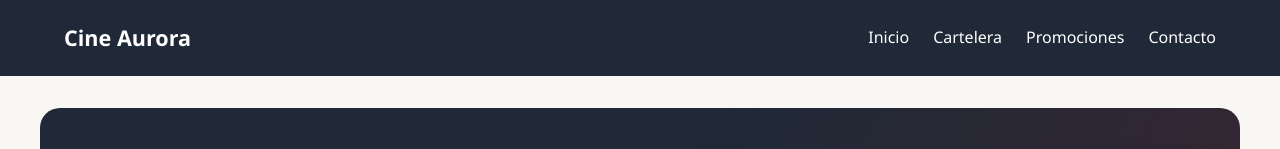
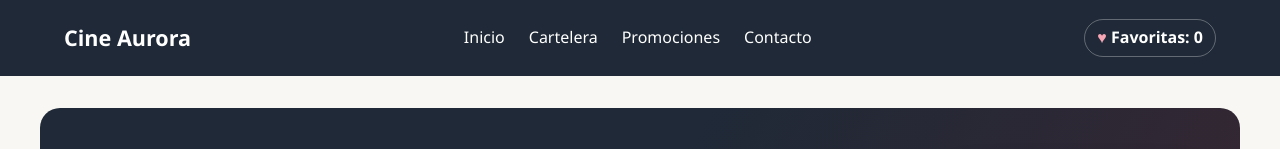
Before and after one commit to greciahuanco/DAE_LAB08, a React (Vite) app in the folder frontend/: page / in a window 1280 px wide. Shown: the top 149 px of the page. Built offline with nearby package versions, Linux system fonts and the light colour scheme.

Commit message:
lab11: comparto el contador de favoritas con la cabecera

```diff
--- a/frontend/src/App.jsx
+++ b/frontend/src/App.jsx
@@ -27,6 +27,7 @@ function App() {
   const [favoriteNotice, setFavoriteNotice] = useState(null)
   const [searchText, setSearchText] = useState('')
   const debouncedSearchText = useDebounce(searchText, searchDelay)
+  const favoriteCount = favoriteMovies.length
 
   useEffect(() => {
     window.localStorage.setItem(favoritesStorageKey, JSON.stringify(favoriteMovies))
@@ -66,7 +67,7 @@ function App() {
 
   return (
     <>
-      <Header />
+      <Header favoriteCount={favoriteCount} />
       <main id="cartelera">
         <Hero
           movie={movies[0]}
--- a/frontend/src/components/Header/Header.css
+++ b/frontend/src/components/Header/Header.css
@@ -5,6 +5,7 @@
 
 .site-header__content {
   display: flex;
+  flex-wrap: wrap;
   align-items: center;
   justify-content: space-between;
   gap: 2rem;
@@ -40,6 +41,18 @@
   color: #f6a6b4;
 }
 
+.site-header__favorites {
+  padding: 0.35rem 0.75rem;
+  border: 1px solid rgb(255 255 255 / 30%);
+  border-radius: 999px;
+  font-weight: 600;
+  white-space: nowrap;
+}
+
+.site-header__favorites span {
+  color: #f6a6b4;
+}
+
 @media (max-width: 640px) {
   .site-header__content {
     align-items: flex-start;
--- a/frontend/src/components/Header/Header.jsx
+++ b/frontend/src/components/Header/Header.jsx
@@ -1,6 +1,6 @@
 import './Header.css'
 
-function Header() {
+function Header({ favoriteCount }) {
   return (
     <header className="site-header" id="inicio">
       <div className="site-header__content">
@@ -13,6 +13,9 @@ function Header() {
           <a href="#promociones">Promociones</a>
           <a href="#contacto">Contacto</a>
         </nav>
+        <span className="site-header__favorites">
+          <span aria-hidden="true">♥</span> Favoritas: {favoriteCount}
+        </span>
       </div>
     </header>
   )
```
